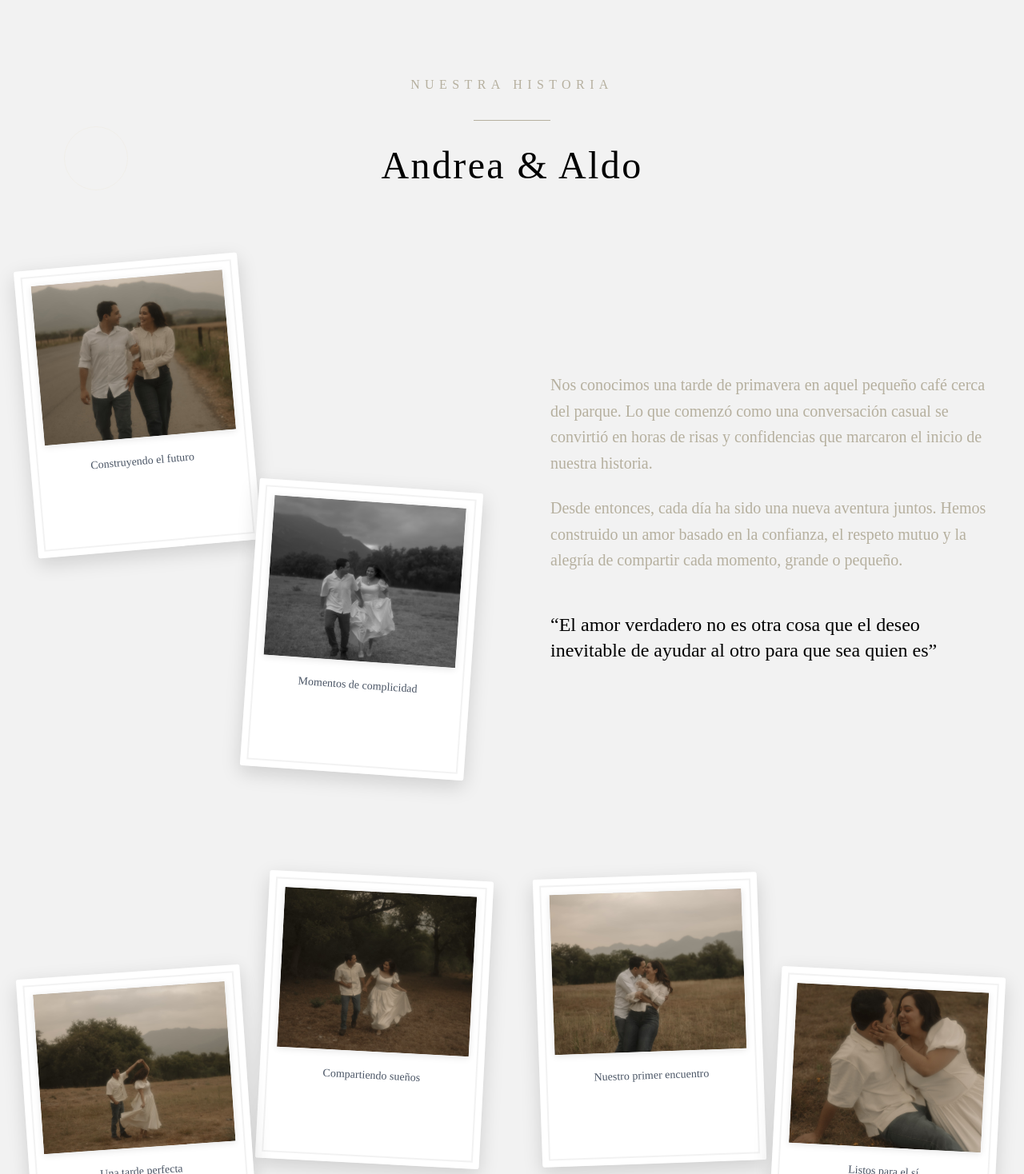
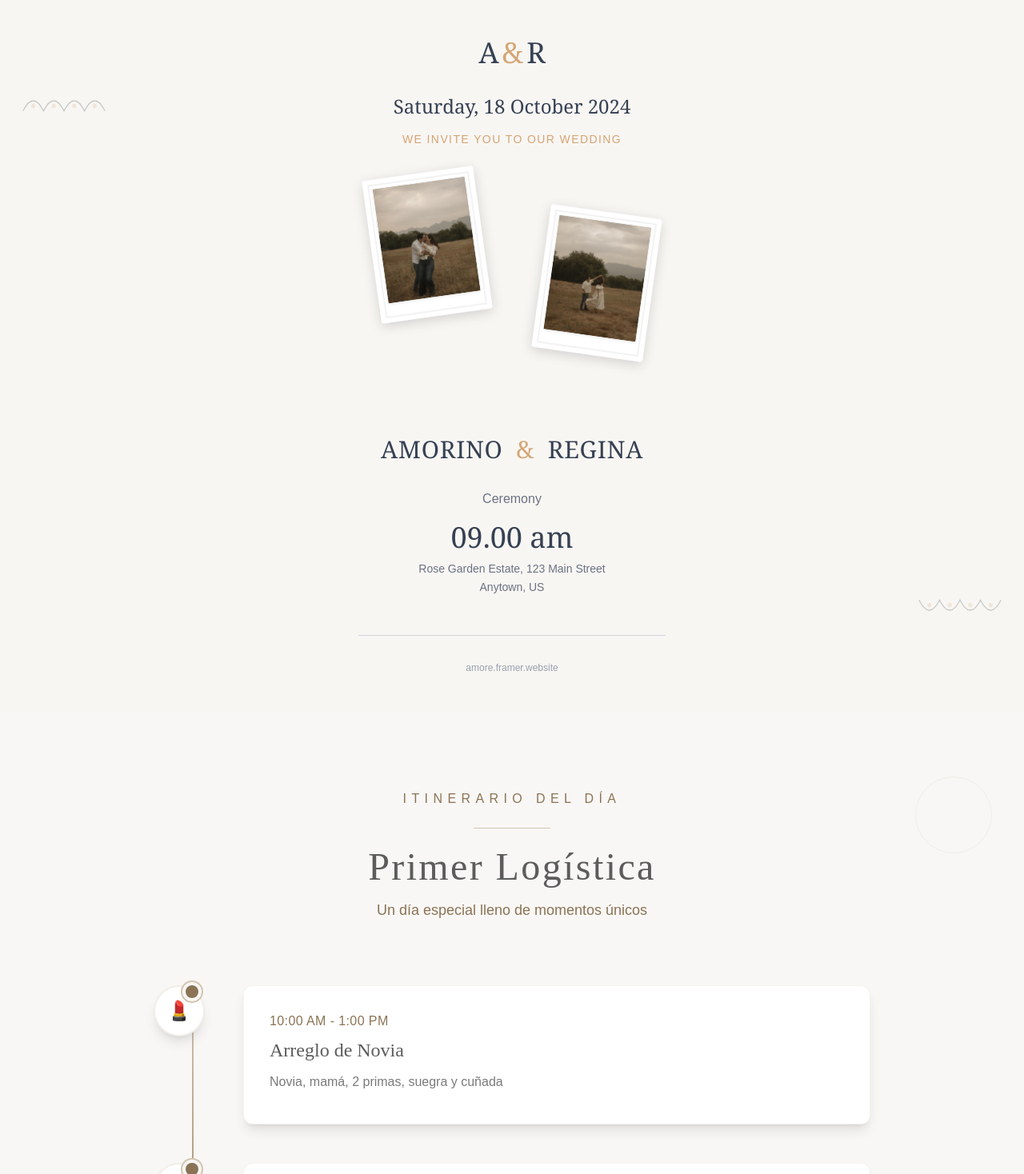
Before and after one commit to AlejoReyna/wedding_invitation, a Next.js app: page / in a window 1280 px wide. Shown: the part 802-2270 px from the top of the page at 80% size. Built offline with nearby package versions, Linux system fonts and the light colour scheme.

Commit message:
Adds css

```diff
--- a/src/app/components/CoupleSection.tsx
+++ b/src/app/components/CoupleSection.tsx
@@ -1,10 +1,10 @@
+
 "use client"
 import { useEffect, useRef, useState } from 'react';
 import Image from 'next/image';
 
 export default function CoupleSection() {
   const sectionRef = useRef<HTMLDivElement>(null);
-  const photoRefs = useRef<(HTMLDivElement | null)[]>([]);
   const [selectedImage, setSelectedImage] = useState<{ src: string, alt: string, caption: string } | null>(null);
 
   useEffect(() => {
@@ -23,64 +23,28 @@ export default function CoupleSection() {
     );
 
     const currentRef = sectionRef.current;
-    const currentPhotoRefs = [...photoRefs.current];
 
     if (currentRef) {
       observer.observe(currentRef);
     }
 
-    currentPhotoRefs.forEach((ref) => {
-      if (ref) {
-        observer.observe(ref);
-      }
-    });
-
     return () => {
       if (currentRef) {
         observer.unobserve(currentRef);
       }
-
-      currentPhotoRefs.forEach((ref) => {
-        if (ref) {
-          observer.unobserve(ref);
-        }
-      });
     };
   }, []);
-
-  const addPhotoRef = (index: number) => (el: HTMLDivElement) => {
-    photoRefs.current[index] = el;
-  };
 
   const photos = [
     { src: '/p1.JPG', alt: 'Foto 1', caption: 'Nuestro primer encuentro' },
     { src: '/p2.JPG', alt: 'Foto 2', caption: 'Una tarde perfecta' },
-    { src: '/p3.JPG', alt: 'Foto 3', caption: 'Compartiendo sueños' },
-    { src: '/p4.JPG', alt: 'Foto 4', caption: 'Momentos de complicidad' },
-    { src: '/p5.JPG', alt: 'Foto 5', caption: 'Construyendo el futuro' },
-    { src: '/p6.JPG', alt: 'Foto 6', caption: 'Listos para el sí' },
   ];
 
-  // Type definition for photo
-  type PhotoType = {
-    src: string;
-    alt: string;
-    caption: string;
-  };
-
-  // Type definition for Polaroid props
-  interface PolaroidProps {
-    photo: PhotoType;
-    onClick: (photo: PhotoType) => void;
-    className?: string;
-    transform?: string;
-  }
-
   // Polaroid component
-  const Polaroid = ({ photo, onClick, className = "", transform = "" }: PolaroidProps) => (
+  const Polaroid = ({ photo, onClick, className = "", style = {} }) => (
     <div
       className={`polaroid-card cursor-pointer ${className}`}
-      style={{ transform }}
+      style={style}
       onClick={() => onClick(photo)}
     >
       <div className="polaroid-wrapper">
@@ -92,11 +56,6 @@ export default function CoupleSection() {
             className="object-cover"
           />
         </div>
-        <div className="polaroid-caption">
-          <p className="text-gray-600 text-sm font-light garamond-300">
-            {photo.caption}
-          </p>
-        </div>
       </div>
     </div>
   );
@@ -105,145 +64,107 @@ export default function CoupleSection() {
     <>
       <section
         ref={sectionRef}
-        className="min-h-screen w-full bg-[#F2F2F2] py-24 px-4 md:px-8 opacity-0 relative overflow-hidden"
+        className="min-h-screen w-full bg-[#F8F6F3] py-12 px-6 opacity-0 relative overflow-hidden"
       >
-        {/* Subtle decorative elements */}
+        {/* Decorative floral elements */}
         <div className="absolute top-0 left-0 w-full h-full pointer-events-none">
-          <div className="absolute top-40 left-20 w-20 h-20 border border-[#EAE4D5]/30 rounded-full"></div>
-          <div className="absolute bottom-40 right-20 w-16 h-16 border border-[#B6B09F]/20 rounded-full"></div>
+          <div className="absolute top-20 left-4 w-32 h-24 opacity-20">
+            <svg viewBox="0 0 100 60" className="w-full h-full fill-[#D4A574]">
+              <path d="M10,40 Q20,20 30,40 Q40,20 50,40 Q60,20 70,40 Q80,20 90,40" stroke="currentColor" strokeWidth="1" fill="none"/>
+              <circle cx="20" cy="35" r="2"/>
+              <circle cx="40" cy="35" r="2"/>
+              <circle cx="60" cy="35" r="2"/>
+              <circle cx="80" cy="35" r="2"/>
+            </svg>
           </div>
-
-        <div className="max-w-7xl mx-auto relative z-10">
-          {/* Header Section */}
-          <div className="text-center mb-24">
-            <h2 className="text-sm md:text-base font-light tracking-[0.4em] uppercase text-[#B6B09F] mb-8 garamond-300">
-              NUESTRA HISTORIA
-            </h2>
-            <div className="w-24 h-px bg-[#B6B09F] mx-auto mb-8"></div>
-            <h3 className="text-4xl md:text-5xl font-light text-[#000000] tracking-wider garamond-300">
-              Andrea & Aldo
-            </h3>
-          </div>
-
-          {/* Main Content */}
-          <div className="grid grid-cols-1 lg:grid-cols-2 gap-16 lg:gap-24 items-center mb-32">
-            {/* Photo Collage - First Set */}
-            <div
-              ref={addPhotoRef(0)}
-              className="relative h-[30rem] md:h-[40rem] group opacity-0 order-2 lg:order-1"
-            >
-              <Polaroid
-                photo={photos[4]}
-                onClick={setSelectedImage}
-                className="absolute top-0 left-0 z-10 group-hover:rotate-[-2deg] transition-transform duration-500"
-                transform="rotate(-5deg)"
-              />
-              <Polaroid
-                photo={photos[3]}
-                onClick={setSelectedImage}
-                className="absolute bottom-0 right-0 z-20 group-hover:rotate-[3deg] group-hover:scale-105 transition-transform duration-500"
-                transform="rotate(4deg)"
-              />
-            </div>
-
-            {/* Story Content */}
-            <div className="space-y-8 animate-fade-in-up order-1 lg:order-2">
-              <div className="space-y-6">
-                <p className="text-lg md:text-xl font-light text-[#B6B09F] leading-relaxed garamond-300">
-                  Nos conocimos una tarde de primavera en aquel pequeño café cerca del parque.
-                  Lo que comenzó como una conversación casual se convirtió en horas de risas
-                  y confidencias que marcaron el inicio de nuestra historia.
-                </p>
-
-                <p className="text-lg md:text-xl font-light text-[#B6B09F] leading-relaxed garamond-300">
-                  Desde entonces, cada día ha sido una nueva aventura juntos. Hemos construido
-                  un amor basado en la confianza, el respeto mutuo y la alegría de compartir
-                  cada momento, grande o pequeño.
-                </p>
-
-                <div className="pt-6">
-                  <p className="text-2xl text-[#000000] italic garamond-300">
-                    &ldquo;El amor verdadero no es otra cosa que el deseo inevitable de ayudar al otro para que sea quien es&rdquo;
-                  </p>
-                </div>
-              </div>
+          <div className="absolute bottom-20 right-4 w-32 h-24 opacity-20 rotate-180">
+            <svg viewBox="0 0 100 60" className="w-full h-full fill-[#D4A574]">
+              <path d="M10,40 Q20,20 30,40 Q40,20 50,40 Q60,20 70,40 Q80,20 90,40" stroke="currentColor" strokeWidth="1" fill="none"/>
+              <circle cx="20" cy="35" r="2"/>
+              <circle cx="40" cy="35" r="2"/>
+              <circle cx="60" cy="35" r="2"/>
+              <circle cx="80" cy="35" r="2"/>
+            </svg>
           </div>
         </div>
 
-          {/* Additional Photo Collages */}
-          <div className="grid grid-cols-1 md:grid-cols-2 gap-16 mt-32">
-            {/* Second Photo Collage */}
-            <div
-              ref={addPhotoRef(1)}
-              className="relative h-[30rem] group opacity-0"
-            >
+        <div className="max-w-sm mx-auto relative z-10 text-center">
+          {/* Header with initials */}
+          <div className="mb-8">
+            <h1 className="text-4xl font-serif text-gray-700 mb-2">
+              A<span className="text-[#D4A574] mx-1">&</span>R
+            </h1>
+          </div>
+
+          {/* Date */}
+          <div className="mb-8">
+            <h2 className="text-2xl font-serif text-gray-700 leading-tight">
+              Saturday, 18 October 2024
+            </h2>
+            <p className="text-[#D4A574] text-sm font-light tracking-widest uppercase mt-4">
+              WE INVITE YOU TO OUR WEDDING
+            </p>
+          </div>
+
+          {/* Photo Collage */}
+          <div className="relative mb-12" style={{ height: '280px' }}>
             <Polaroid
-                photo={photos[2]}
+              photo={photos[0]}
               onClick={setSelectedImage}
-                className="absolute top-0 right-0 z-10 group-hover:rotate-[2deg] transition-transform duration-500"
-                transform="rotate(3deg)"
+              className="absolute top-0 left-4 z-10"
+              style={{
+                transform: 'rotate(-8deg)',
+                width: '140px',
+                height: '180px'
+              }}
             />
             <Polaroid
               photo={photos[1]}
               onClick={setSelectedImage}
-                className="absolute bottom-0 left-0 z-20 group-hover:rotate-[-3deg] group-hover:scale-105 transition-transform duration-500"
-                transform="rotate(-4deg)"
+              className="absolute top-12 right-4 z-20"
+              style={{
+                transform: 'rotate(8deg)',
+                width: '140px',
+                height: '180px'
+              }}
             />
           </div>
 
-            {/* Third Photo Collage */}
-            <div
-              ref={addPhotoRef(2)}
-              className="relative h-[30rem] group opacity-0"
-            >
-              <Polaroid
-                photo={photos[0]}
-                onClick={setSelectedImage}
-                className="absolute top-0 left-0 z-10 group-hover:rotate-[-1deg] transition-transform duration-500"
-                transform="rotate(-2deg)"
-              />
-              <Polaroid
-                photo={photos[5]}
-                onClick={setSelectedImage}
-                className="absolute bottom-0 right-0 z-20 group-hover:rotate-[2deg] group-hover:scale-105 transition-transform duration-500"
-                transform="rotate(3deg)"
-              />
-            </div>
+          {/* Names */}
+          <div className="mb-8">
+            <h3 className="text-3xl font-serif text-gray-700 tracking-wide">
+              AMORINO <span className="text-[#D4A574] mx-2">&</span> REGINA
+            </h3>
           </div>
 
-          {/* Bottom Quote */}
-          <div
-            ref={addPhotoRef(4)}
-            className="text-center mt-24 animate-fade-in-up"
-          >
-            <div className="max-w-2xl mx-auto">
-              <div className="text-6xl text-[#EAE4D5]/50 font-serif leading-none mb-4">&ldquo;</div>
-              <p className="text-2xl md:text-3xl text-[#000000] italic leading-relaxed mb-8 garamond-300">
-                Juntos escribiremos el resto de nuestra historia,
-                página por página, día tras día
+          {/* Event Details */}
+          <div className="mb-8">
+            <p className="text-gray-500 text-base mb-4">Ceremony</p>
+            <p className="text-4xl font-serif text-gray-700 mb-2">09.00 am</p>
+            <p className="text-gray-500 text-sm leading-relaxed">
+              Rose Garden Estate, 123 Main Street<br/>
+              Anytown, US
             </p>
-              <div className="flex items-center justify-center space-x-4">
-                <div className="w-20 h-px bg-[#B6B09F]"></div>
-                <span className="text-[#B6B09F] text-2xl">♥</span>
-                <div className="w-20 h-px bg-[#B6B09F]"></div>
           </div>
-            </div>
+
+          {/* Bottom watermark area */}
+          <div className="mt-12 pt-8 border-t border-gray-300">
+            <p className="text-xs text-gray-400">
+              amore.framer.website
+            </p>
           </div>
         </div>
       </section>
 
-      {/* Elegant Image Viewer Modal */}
+      {/* Image Viewer Modal */}
       {selectedImage && (
         <div
           className="fixed inset-0 z-50 flex items-center justify-center p-4"
           onClick={() => setSelectedImage(null)}
         >
-          {/* Backdrop with blur */}
           <div className="absolute inset-0 bg-black/70 backdrop-blur-sm" />
 
-          {/* Modal Container */}
           <div className="relative z-10 max-w-4xl w-full max-h-[90vh] animate-modal-in">
-            {/* Close button */}
             <button
               className="absolute -top-4 -right-4 z-20 bg-white rounded-full p-3 hover:bg-gray-100 transition-colors duration-300 shadow-lg"
               onClick={(e) => {
@@ -256,7 +177,6 @@ export default function CoupleSection() {
               </svg>
             </button>
 
-            {/* Image Container */}
             <div className="bg-black rounded-lg overflow-hidden shadow-2xl">
               <div className="relative w-full h-[80vh]">
                 <Image
@@ -274,13 +194,11 @@ export default function CoupleSection() {
 
       <style jsx>{`
         .polaroid-card {
-          width: 280px;
-          height: 360px;
           transition: all 0.3s ease;
         }
 
         .polaroid-card:hover {
-          transform: scale(1.05) !important;
+          transform: scale(1.05) rotate(0deg) !important;
           z-index: 30;
         }
 
@@ -290,38 +208,29 @@ export default function CoupleSection() {
           background: white;
           border-radius: 3px;
           box-shadow:
-            0 8px 25px rgba(0, 0, 0, 0.15),
-            inset 0 0 0 8px white,
-            inset 0 0 0 10px rgba(0,0,0,0.05);
-          padding: 20px 20px 80px 20px;
+            0 4px 15px rgba(0, 0, 0, 0.15),
+            inset 0 0 0 6px white,
+            inset 0 0 0 8px rgba(0,0,0,0.05);
+          padding: 12px 12px 24px 12px;
           transition: box-shadow 0.3s ease;
         }
 
         .polaroid-card:hover .polaroid-wrapper {
           box-shadow:
-            0 15px 40px rgba(0, 0, 0, 0.25),
-            inset 0 0 0 8px white,
-            inset 0 0 0 10px rgba(0,0,0,0.1);
+            0 8px 25px rgba(0, 0, 0, 0.25),
+            inset 0 0 0 6px white,
+            inset 0 0 0 8px rgba(0,0,0,0.1);
         }
 
         .polaroid-image {
           position: relative;
           width: 100%;
-          height: calc(100% - 60px);
+          height: 100%;
           background: #f5f5f5;
           overflow: hidden;
           box-shadow:
-            0 2px 8px rgba(0,0,0,0.1),
+            0 1px 4px rgba(0,0,0,0.1),
             inset 0 0 0 1px rgba(0,0,0,0.1);
-        }
-
-        .polaroid-caption {
-          height: 60px;
-          display: flex;
-          align-items: center;
-          justify-content: center;
-          text-align: center;
-          padding: 0 8px;
         }
 
         @keyframes fade-in-up {
```
Also changed, not shown: src/app/page.tsx (+3 -7 lines). Lines whose indentation alone changed are shown as unchanged.
